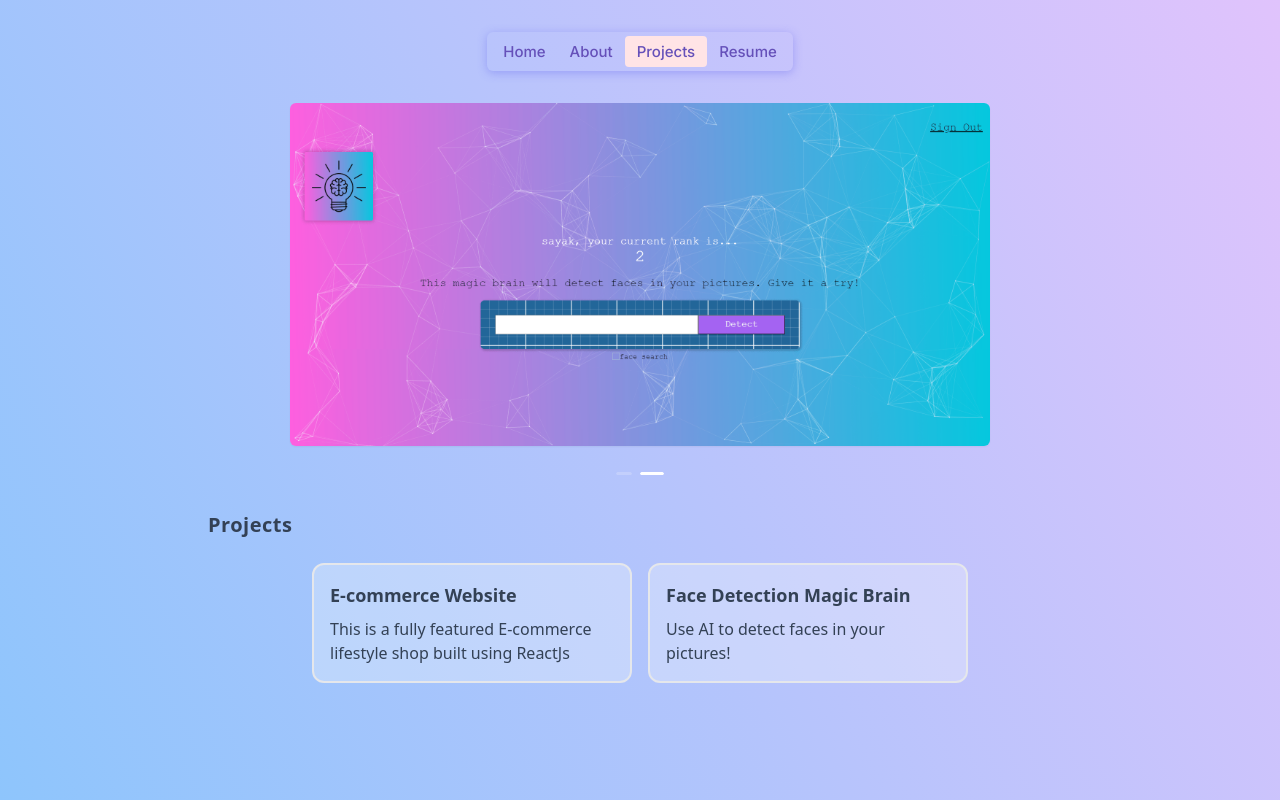
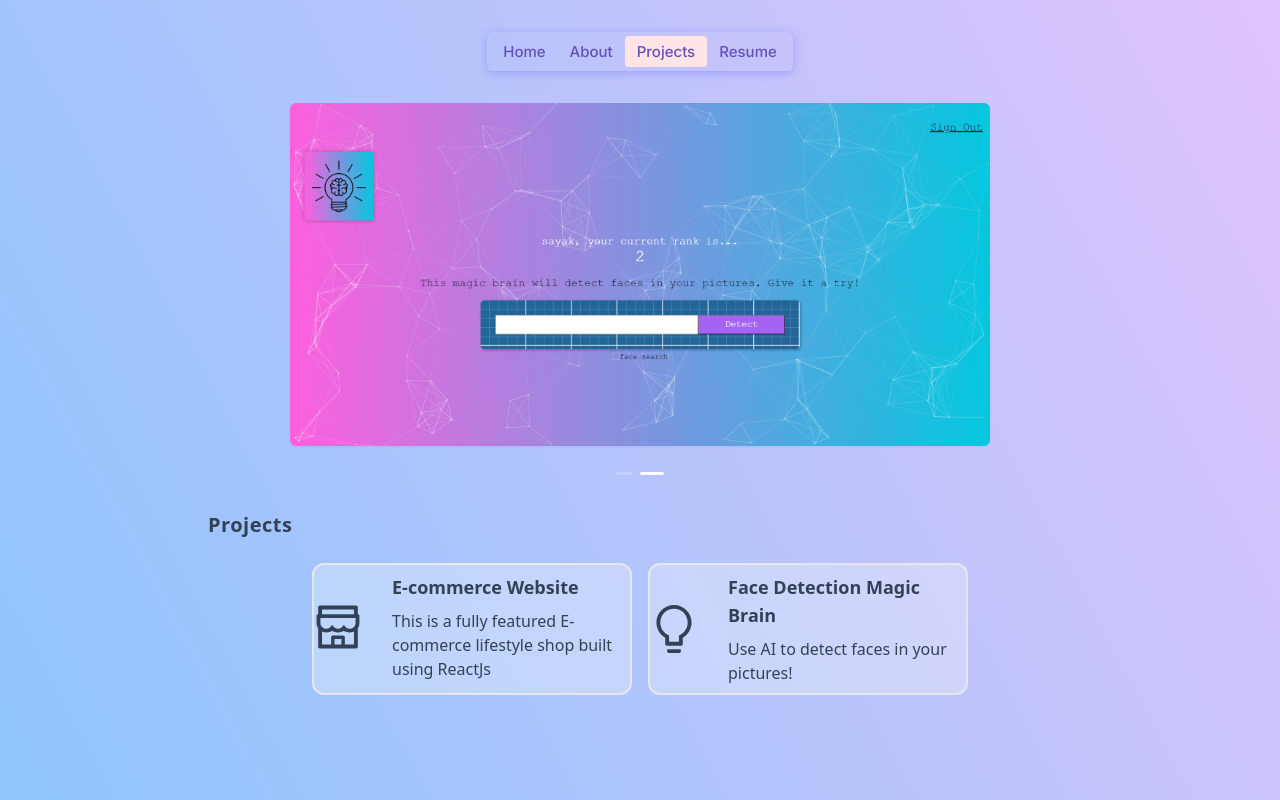
Before and after one commit to piklume/sayak-portfolio, a Next.js app: page /projects in a window 1280 px wide. Built offline with nearby package versions, Linux system fonts and the light colour scheme.

Commit message:
feat: add icons to project cards

```diff
--- a/app/common/constants/index.ts
+++ b/app/common/constants/index.tsx
@@ -25,6 +25,7 @@ export const MENU_LIST = [
 
 export const PROJECTS_DATA_LIST: Projects = [
   {
+    id: 'crwn',
     name: 'Crown Clothing',
     path: '/crwnclothing.png',
     title: 'E-commerce Website',
@@ -35,6 +36,7 @@ export const PROJECTS_DATA_LIST: Projects = [
     sourceBE: undefined,
   },
   {
+    id: 'brain',
     name: 'Magic Brain',
     path: '/magicbrain.png',
     title: 'Face Detection Magic Brain',
--- a/app/common/types/index.ts
+++ b/app/common/types/index.ts
@@ -1,4 +1,5 @@
 export type Project = {
+  id: string;
   name: string;
   path: string;
   title: string;
--- a/app/layout.tsx
+++ b/app/layout.tsx
@@ -17,7 +17,7 @@ export default function RootLayout({
   return (
     <html lang="en">
       <body
-        className={`${inter.className} container mx-auto h-screen px-4 py-4`}
+        className={`${inter.className} container mx-auto h-screen w-screen px-4 py-4`}
       >
         {children}
       </body>
--- a/app/projects/components/projectCard.tsx
+++ b/app/projects/components/projectCard.tsx
@@ -1,15 +1,22 @@
-type props = {
-  title: string;
-  content: string;
-  children?: React.ReactNode;
-};
+'use client';
 
-export default function ProjectCard({ title, content, children }: props) {
+import { Project } from '@/app/common/types';
+import { PROJECTS_ICONS_LIST } from '../constants';
+
+export default function ProjectCard({ project }: { project: Project }) {
+  const { id, title, shortDescription } = project;
+
+  const Icon: any = PROJECTS_ICONS_LIST[id as keyof typeof PROJECTS_ICONS_LIST];
+
   return (
-    <div className="w-fit h-auto max-w-xs p-4 border-2 rounded-xl font-sans bg-slate-50/30 text-slate-700 hover:shadow-inner">
-      <h2 className="text-lg font-semibold">{title}</h2>
-      <p className="text-base mt-2">{content}</p>
-      {children && <p className="text-base mt-1">{children}</p>}
+    <div className="w-fit h-auto max-w-xs py-2 pl-0 pr-1 border-2 rounded-xl font-sans bg-slate-50/30 text-slate-700 hover:shadow-inner">
+      <div className="flex flex-row items-center">
+        {Icon}
+        <div className="basis-3/4">
+          <h2 className="text-lg font-semibold">{title}</h2>
+          <p className="text-base mt-2">{shortDescription}</p>
+        </div>
+      </div>
     </div>
   );
 }
--- /dev/null
+++ b/app/projects/constants/index.tsx
@@ -0,0 +1,8 @@
+'use client';
+
+import { ShopOutlined, BulbOutlined } from '@ant-design/icons';
+
+export const PROJECTS_ICONS_LIST = {
+  crwn: <ShopOutlined className="text-5xl basis-1/4" />,
+  brain: <BulbOutlined className="text-5xl basis-1/4" />,
+};
--- a/app/projects/page.tsx
+++ b/app/projects/page.tsx
@@ -1,5 +1,6 @@
 import TextHeader from '../common/components/textHeader';
 import { PROJECTS_DATA_LIST } from '../common/constants';
+import { Project } from '../common/types';
 import ProjectCard from './components/projectCard';
 import ProjectsCarousel from './components/projectsCarousel';
 
@@ -9,8 +10,8 @@ export default function Projects() {
       <ProjectsCarousel />
       <TextHeader>Projects</TextHeader>
       <div className="flex items-stretch gap-4 flex-col md:flex-row">
-        {PROJECTS_DATA_LIST.map(({ name, title, shortDescription }) => (
-          <ProjectCard key={name} title={title} content={shortDescription} />
+        {PROJECTS_DATA_LIST.map((project: Project) => (
+          <ProjectCard key={project.id} project={project} />
         ))}
       </div>
     </div>
--- a/package.json
+++ b/package.json
@@ -9,6 +9,7 @@
     "lint": "next lint"
   },
   "dependencies": {
+    "@ant-design/icons": "^5.1.4",
     "@radix-ui/colors": "^0.1.8",
     "@radix-ui/react-avatar": "^1.0.3",
     "@radix-ui/react-navigation-menu": "^1.1.3",
```
Also changed, not shown: 1 other file (tests, documents, lock files or other folders).
